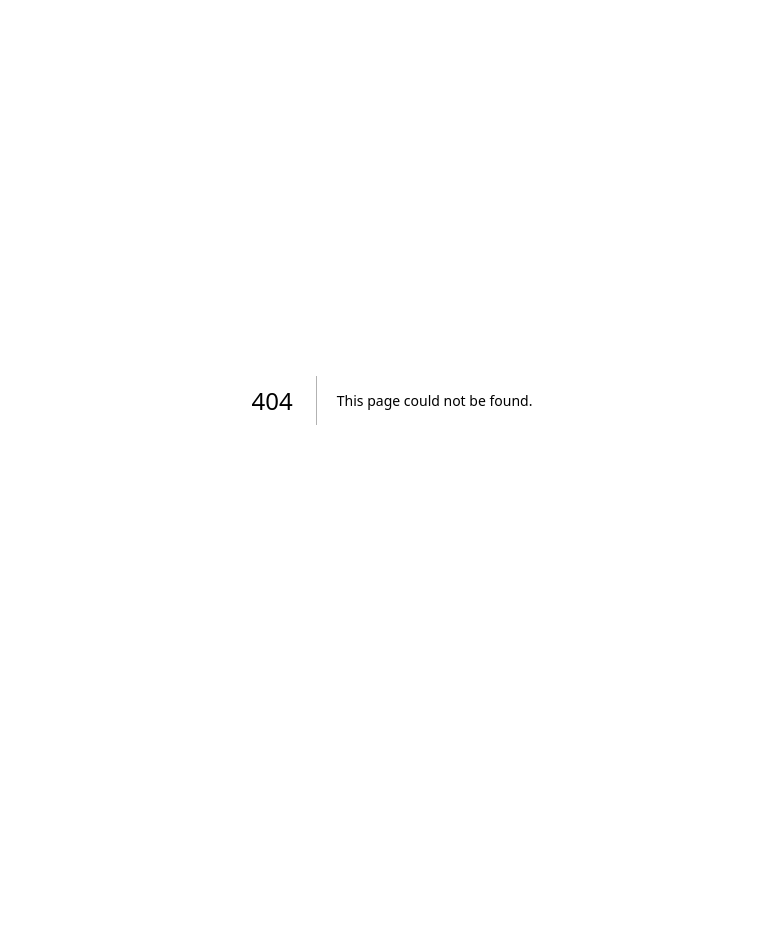
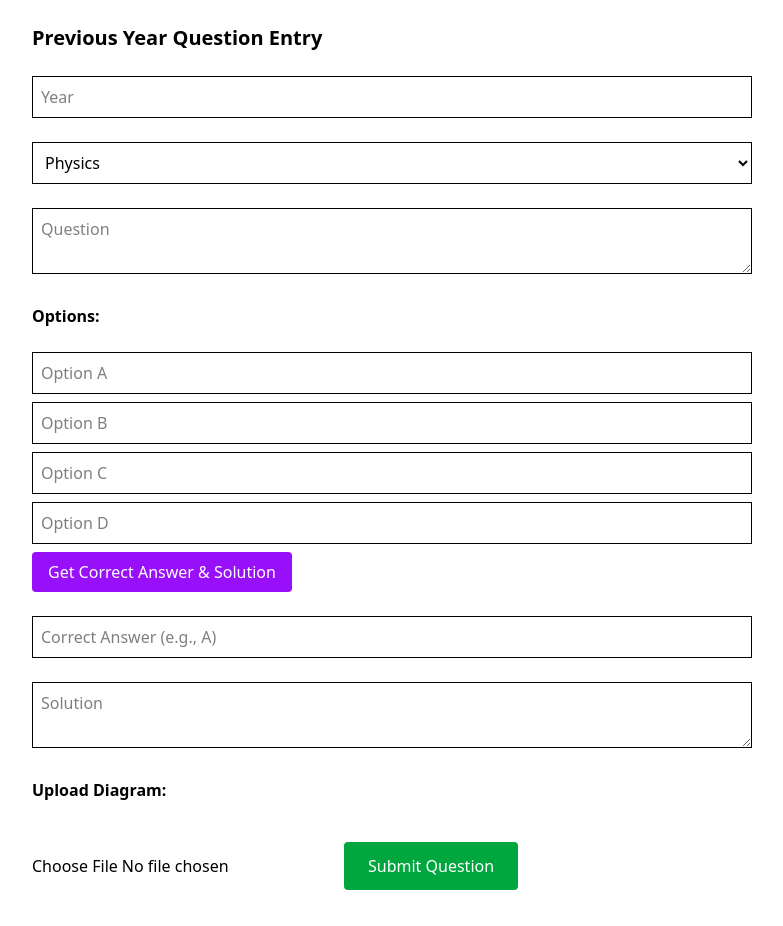
Before and after one commit to Code4Bharat1/neet720-superadmin, a Next.js app: page /previousyearquestions in a window 1280 px wide. Before the commit this address had no page. Shown: the whole page, without its empty margins (248-1031 px from the left). Before the commit the page ends 800 px from the top, so only its background shows below. Built offline with nearby package versions, Linux system fonts and the light colour scheme.

Commit message:
previous year question upgraded

```diff
--- /dev/null
+++ b/src/app/previousyearquestions/page.jsx
@@ -0,0 +1,218 @@
+"use client";
+
+import React, { useState } from "react";
+import axios from "axios";
+
+const Page = () => {
+  const [form, setForm] = useState({
+    year: "",
+    subject: "Physics",
+    question: "",
+    correctAnswer: "",
+    options: ["", "", "", ""],
+    solution: "",
+    diagramUrl: "",
+  });
+
+  const [uploading, setUploading] = useState(false);
+  const [evaluating, setEvaluating] = useState(false);
+
+  const handleChange = (field, value) => {
+    setForm((prev) => ({ ...prev, [field]: value }));
+  };
+
+  const handleOptionChange = (index, value) => {
+    const updatedOptions = [...form.options];
+    updatedOptions[index] = value;
+    setForm((prev) => ({ ...prev, options: updatedOptions }));
+  };
+
+  const handleImageUpload = async (e) => {
+    const file = e.target.files[0];
+    if (!file) return;
+
+    const formData = new FormData();
+    formData.append("file", file);
+
+    try {
+      setUploading(true);
+      const res = await axios.post(
+        `${process.env.NEXT_PUBLIC_API_BASE_URL}/upload`,
+        formData,
+        {
+          headers: { "Content-Type": "multipart/form-data" },
+        }
+      );
+      setForm((prev) => ({ ...prev, diagramUrl: res.data.url }));
+    } catch (err) {
+      console.error("Image upload failed:", err);
+      alert("Failed to upload image");
+    } finally {
+      setUploading(false);
+    }
+  };
+
+  const handleRemoveImage = () => {
+    setForm((prev) => ({ ...prev, diagramUrl: "" }));
+  };
+
+const handleEvaluateAnswer = async () => {
+  const mcqText =
+    `${form.question}\n` +
+    form.options.map((opt, i) => `${String.fromCharCode(65 + i)}. ${opt}`).join("\n");
+
+  try {
+    setEvaluating(true);
+    const res = await axios.post("http://localhost:5000/api/assess-difficulty", {
+      mcq: mcqText,
+    });
+
+    const { answer, explanation } = res.data;
+
+    const answerIndex = "ABCD".indexOf(answer.toUpperCase());
+
+    if (answerIndex === -1 || !form.options[answerIndex]) {
+      alert("Invalid answer received from AI.");
+      return;
+    }
+
+    const fullAnswerText = form.options[answerIndex];
+
+    setForm((prev) => ({
+      ...prev,
+      correctAnswer: fullAnswerText, // store full answer
+      solution: explanation,
+    }));
+  } catch (error) {
+    console.error("Evaluation failed:", error);
+    alert("Failed to evaluate correct answer.");
+  } finally {
+    setEvaluating(false);
+  }
+};
+
+
+  const handleSubmit = async () => {
+    try {
+      const payload = {
+        year: parseInt(form.year),
+        subject: form.subject,
+        question: form.question,
+        correctAnswer: form.correctAnswer,
+        options: {
+          a: form.options[0],
+          b: form.options[1],
+          c: form.options[2],
+          d: form.options[3],
+        },
+        solution: form.solution,
+        diagramUrl: form.diagramUrl,
+      };
+
+      await axios.post(
+        `${process.env.NEXT_PUBLIC_API_BASE_URL}/create-questions`,
+        payload
+      );
+
+      alert("Question saved successfully.");
+    } catch (error) {
+      console.error("Save failed:", error);
+      alert("Failed to save question.");
+    }
+  };
+
+  return (
+    <div className="p-6 max-w-3xl mx-auto space-y-6">
+      <h1 className="text-xl font-bold">Previous Year Question Entry</h1>
+
+      <input
+        type="number"
+        placeholder="Year"
+        className="w-full border p-2"
+        value={form.year}
+        onChange={(e) => handleChange("year", e.target.value)}
+      />
+
+      <select
+        className="w-full border p-2"
+        value={form.subject}
+        onChange={(e) => handleChange("subject", e.target.value)}
+      >
+        <option value="Physics">Physics</option>
+        <option value="Chemistry">Chemistry</option>
+        <option value="Biology">Biology</option>
+      </select>
+
+      <textarea
+        placeholder="Question"
+        className="w-full border p-2"
+        value={form.question}
+        onChange={(e) => handleChange("question", e.target.value)}
+      />
+
+      <h3 className="font-semibold">Options:</h3>
+      {form.options.map((opt, idx) => (
+        <input
+          key={idx}
+          placeholder={`Option ${String.fromCharCode(65 + idx)}`}
+          className="w-full border p-2 mb-2"
+          value={opt}
+          onChange={(e) => handleOptionChange(idx, e.target.value)}
+        />
+      ))}
+
+      <button
+        onClick={handleEvaluateAnswer}
+        className="bg-purple-600 text-white px-4 py-2 rounded"
+      >
+        {evaluating ? "Evaluating..." : "Get Correct Answer & Solution"}
+      </button>
+
+      <input
+        placeholder="Correct Answer (e.g., A)"
+        className="w-full border p-2"
+        value={form.correctAnswer}
+        onChange={(e) => handleChange("correctAnswer", e.target.value)}
+      />
+
+      <textarea
+        placeholder="Solution"
+        className="w-full border p-2"
+        value={form.solution}
+        onChange={(e) => handleChange("solution", e.target.value)}
+      />
+
+      <h4 className="font-semibold">Upload Diagram:</h4>
+      <input type="file" accept="image/*" onChange={handleImageUpload} />
+      {uploading && <p className="text-sm text-gray-500">Uploading...</p>}
+
+      {form.diagramUrl && (
+        <div className="relative w-fit mt-2">
+          <img
+            src={form.diagramUrl}
+            alt="Diagram"
+            className="max-w-xs border rounded"
+          />
+          <button
+            onClick={handleRemoveImage}
+            className="absolute top-1 right-1 bg-red-500 text-white rounded-full w-6 h-6 text-xs flex items-center justify-center hover:bg-red-600"
+          >
+            ✕
+          </button>
+          <p className="text-xs break-all text-gray-600 mt-1">
+            {form.diagramUrl}
+          </p>
+        </div>
+      )}
+
+      <button
+        onClick={handleSubmit}
+        className="bg-green-600 text-white px-6 py-3 rounded mt-4"
+      >
+        Submit Question
+      </button>
+    </div>
+  );
+};
+
+export default Page;
```
